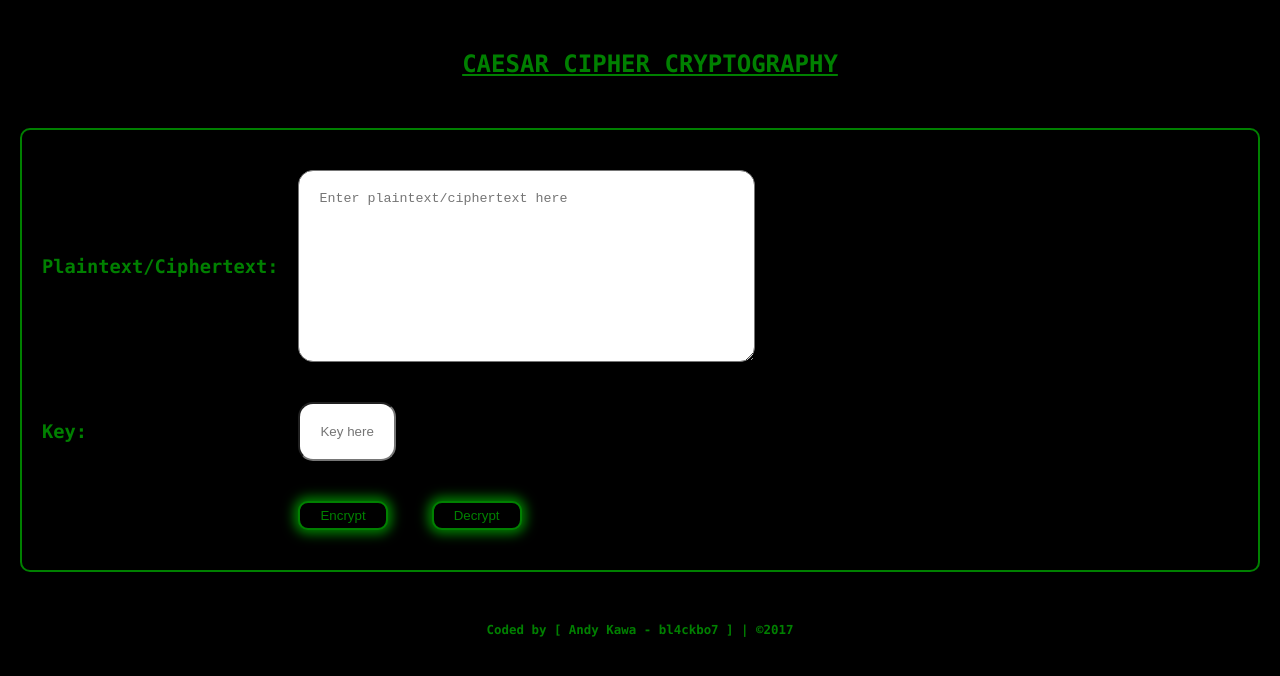
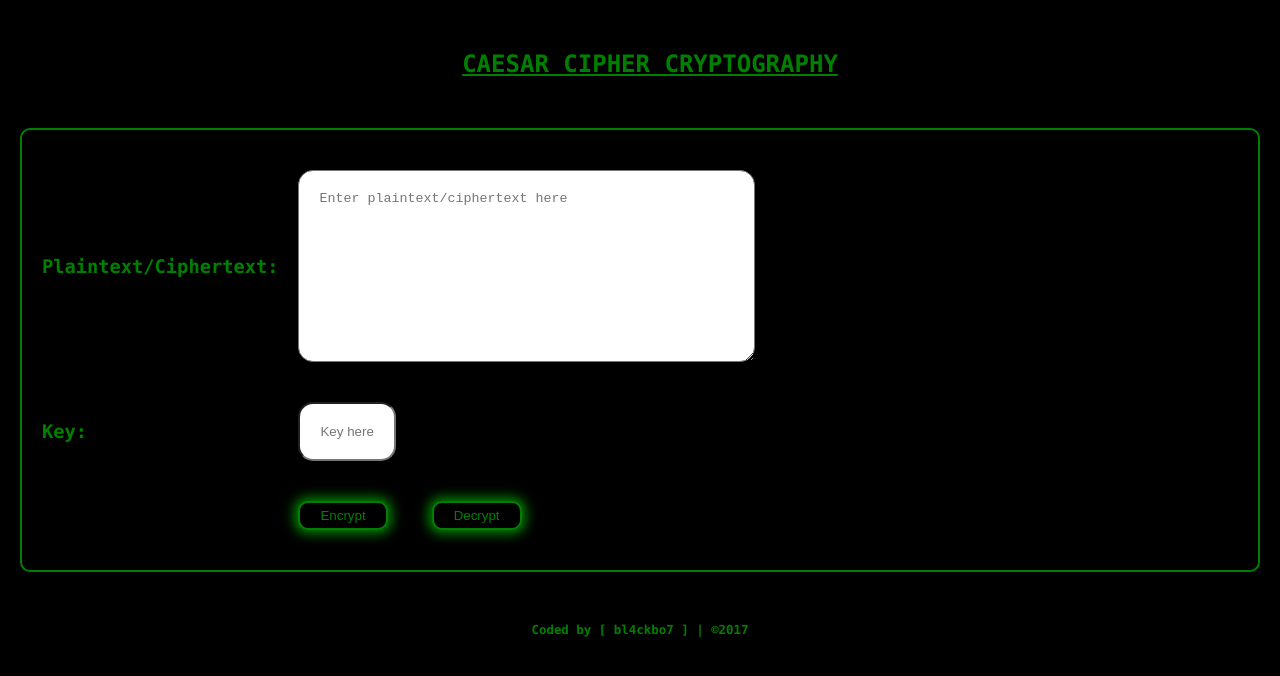
Before and after one commit to bl4ckbo7/caesar-cipher, a plain HTML site: page index.html in a window 1280 px wide. Drawn offline with Linux system fonts and the light colour scheme.

Commit message:
Update index.html

```diff
--- a/index.html
+++ b/index.html
@@ -1,8 +1,8 @@
 <!--
 Project Name: Caesar Cipher
-Coded by: Andy Kawa
+Coded by: bl4ckbo7
 Date: July 23, 2017
-e-MAIL: bl4ckbo7@protonmail.com
+e-MAIL: xxxx@xxxxxxx.com
 -->
 
 <?xml version="1.0" encoding="UTF-8" standalone="no"?>
@@ -97,7 +97,7 @@ e-MAIL: bl4ckbo7@protonmail.com
 	  </script>
 
 	  <div id="footer">
-		<h5>Coded by [ Andy Kawa - bl4ckbo7 ] | &copy2017</h5>
+		<h5>Coded by [ bl4ckbo7 ] | &copy2017</h5>
 	  </div>
 
 </body>
```
